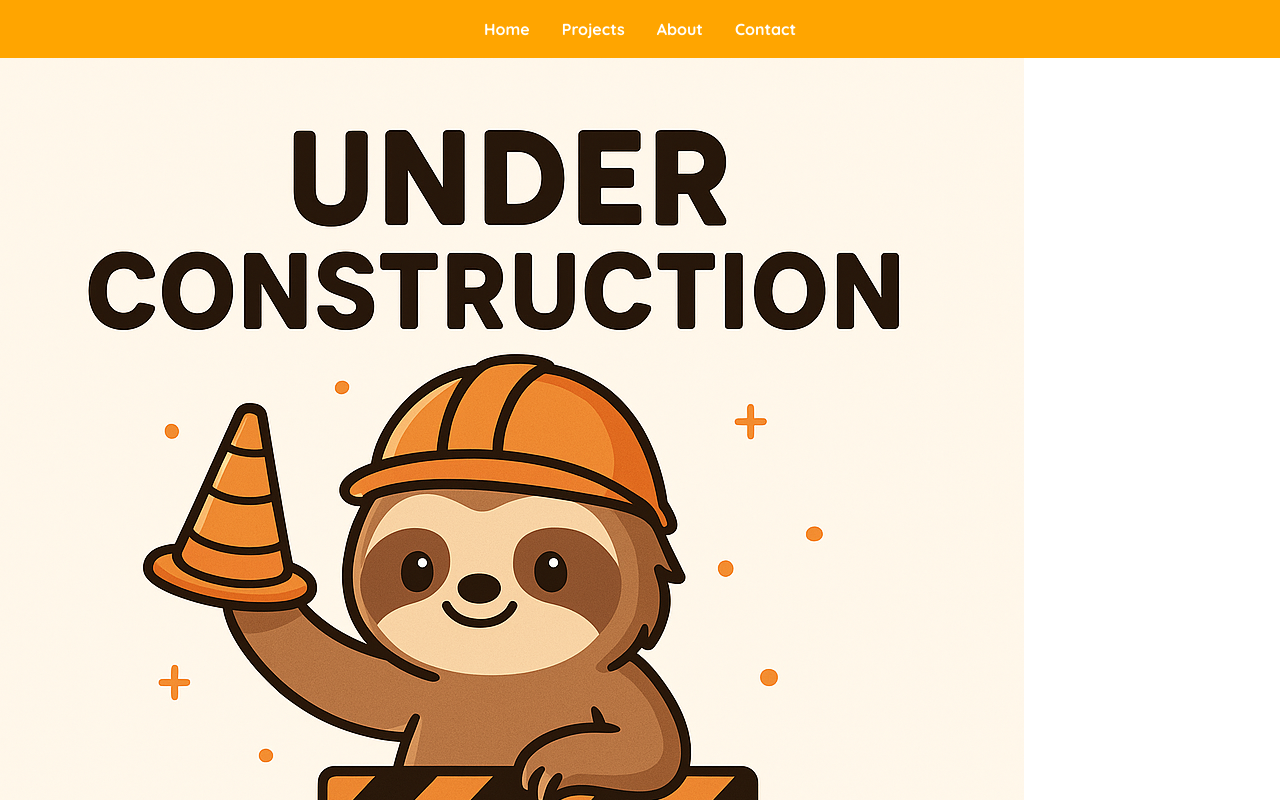
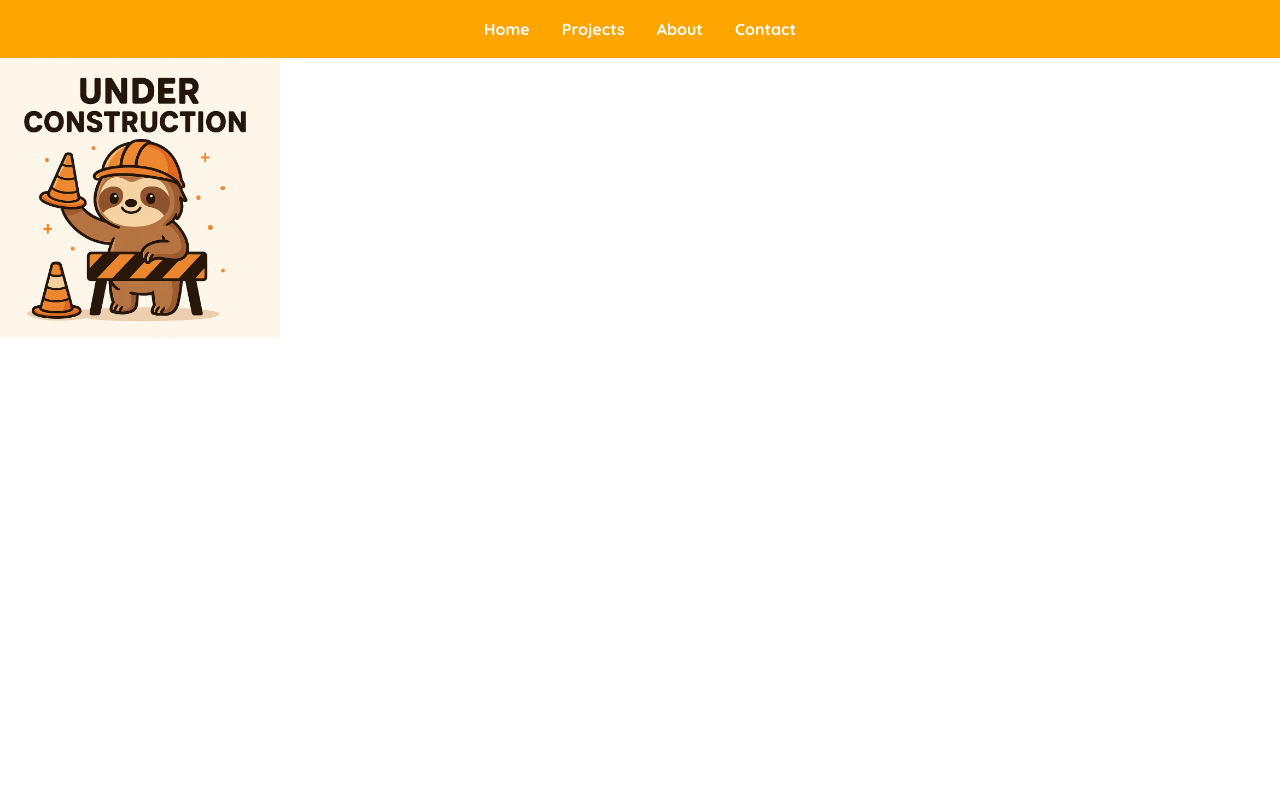
Before and after one commit to SallyResch/portfolio2.0, a Next.js app: page /contact in a window 1280 px wide. Shown: the top 800 px of the page. Built offline with nearby package versions, Linux system fonts and the light colour scheme.

Commit message:
added width and height to Image in contact page

```diff
--- a/app/contact/page.jsx
+++ b/app/contact/page.jsx
@@ -4,6 +4,6 @@ import sloth from "../../public/cuteslothworker.png"
 
 export default function contact() {
   return (
-    <div><Image src={sloth} alt='sloth working'/></div>
+    <div><Image src={sloth} alt='sloth working' width={280} height={280}/></div>
   )
 }
```
